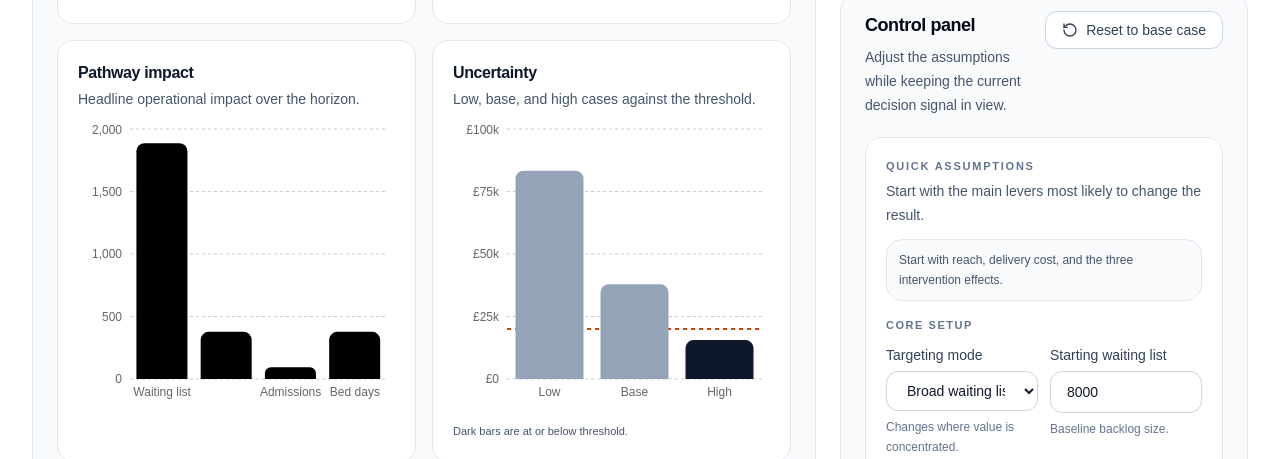
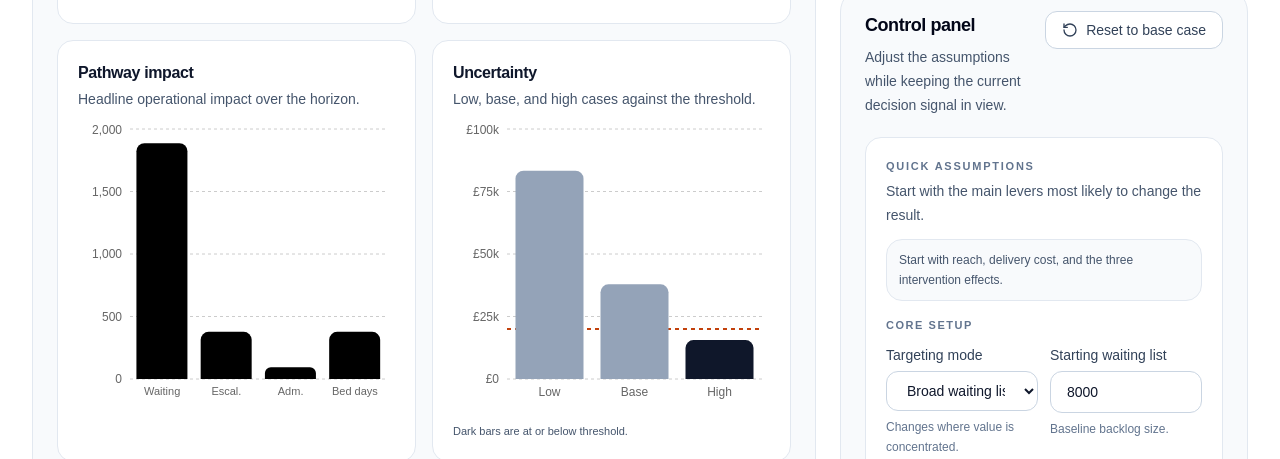
Before and after one commit to olivercareyncl/health-economics-scenario-lab, a Next.js app in the folder site/: page /sandboxes/waitwise in a window 1280 px wide. Shown: the part 1400-1859 px from the top of the page. Built offline with nearby package versions, Linux system fonts and the light colour scheme.

Commit message:
Update waitwise-app.tsx

```diff
--- a/site/src/components/waitwise/waitwise-app.tsx
+++ b/site/src/components/waitwise/waitwise-app.tsx
@@ -948,10 +948,26 @@ function PathwayImpactChart({
   results: ModelResults;
 }) {
   const data = [
-    { label: "Waiting list", value: results.waiting_list_reduction_total },
-    { label: "Escalations", value: results.escalations_avoided_total },
-    { label: "Admissions", value: results.admissions_avoided_total },
-    { label: "Bed days", value: results.bed_days_avoided_total },
+    {
+      label: "Waiting",
+      fullLabel: "Waiting list reduction",
+      value: results.waiting_list_reduction_total,
+    },
+    {
+      label: "Escal.",
+      fullLabel: "Escalations avoided",
+      value: results.escalations_avoided_total,
+    },
+    {
+      label: "Adm.",
+      fullLabel: "Admissions avoided",
+      value: results.admissions_avoided_total,
+    },
+    {
+      label: "Bed days",
+      fullLabel: "Bed days avoided",
+      value: results.bed_days_avoided_total,
+    },
   ];
 
   return (
@@ -972,7 +988,13 @@ function PathwayImpactChart({
             margin={{ top: 8, right: 8, left: 0, bottom: 0 }}
           >
             <CartesianGrid vertical={false} strokeDasharray="3 3" />
-            <XAxis dataKey="label" tickLine={false} axisLine={false} fontSize={12} />
+            <XAxis
+              dataKey="label"
+              tickLine={false}
+              axisLine={false}
+              fontSize={11}
+              interval={0}
+            />
             <YAxis
               tickFormatter={(value) => formatNumber(Number(value))}
               tickLine={false}
@@ -980,7 +1002,12 @@ function PathwayImpactChart({
               fontSize={12}
               width={52}
             />
-            <Tooltip content={<NumberTooltip />} />
+            <Tooltip
+              formatter={(value: number, _name, entry) => [
+                formatNumber(value),
+                entry?.payload?.fullLabel ?? "Impact",
+              ]}
+            />
             <Bar dataKey="value" name="Impact" radius={[8, 8, 0, 0]} />
           </BarChart>
         </ResponsiveContainer>
```
